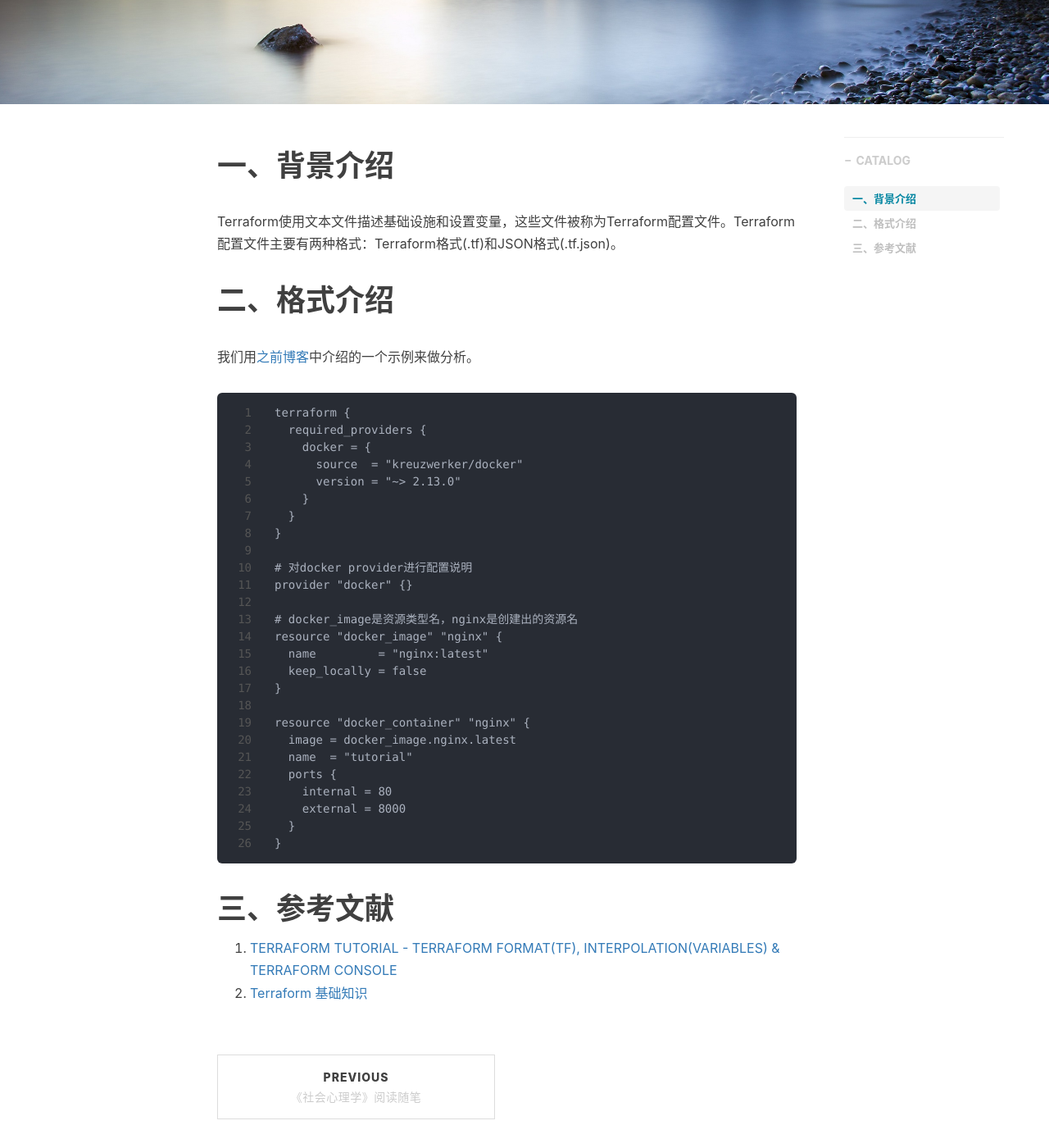
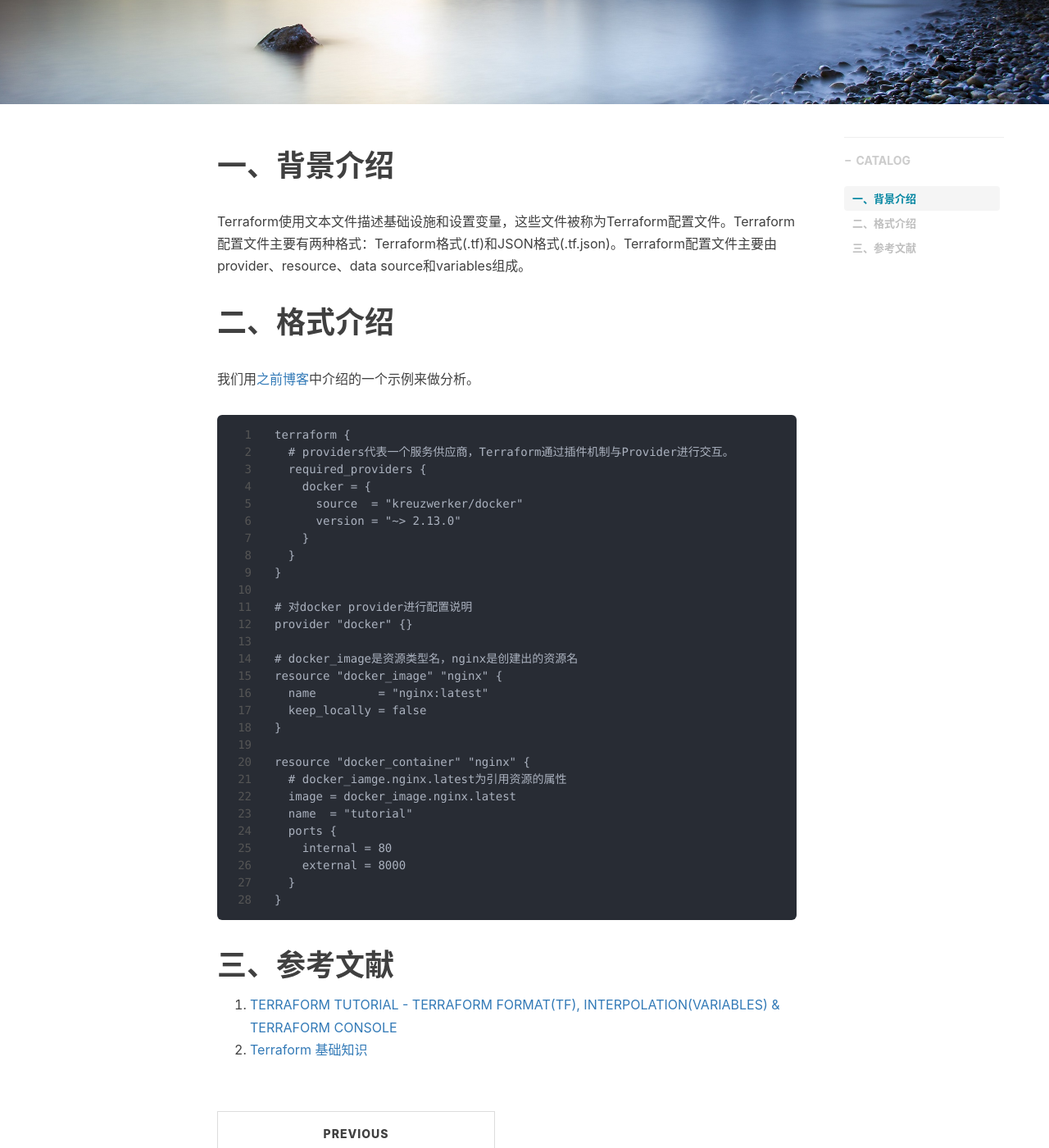
Before and after one commit to shihai1991/shihai1991.github.io, a Jekyll site: the page built from _posts/2022-10-14-Terraform format介绍.md, in a window 1280 px wide and 1400 px high, scrolled down 330 px. Shown: the whole window at 82% size. Built offline with Jekyll 4.4.1, drawn with Linux system fonts in a browser that asks for light colours; nearby versions of some CDN libraries; comment, search, counter and statistics services are not loaded.

Commit message:
Update 2022-10-14-Terraform format介绍.md

````diff
--- a/_posts/2022-10-14-Terraform format介绍.md
+++ b/_posts/2022-10-14-Terraform format介绍.md
@@ -9,12 +9,13 @@ tags:
 time: '2022.10.14 17:42:00'
 ---
 # 一、背景介绍
-Terraform使用文本文件描述基础设施和设置变量，这些文件被称为Terraform配置文件。Terraform配置文件主要有两种格式：Terraform格式(.tf)和JSON格式(.tf.json)。
+Terraform使用文本文件描述基础设施和设置变量，这些文件被称为Terraform配置文件。Terraform配置文件主要有两种格式：Terraform格式(.tf)和JSON格式(.tf.json)。Terraform配置文件主要由provider、resource、data source和variables组成。
 
 # 二、格式介绍
 我们用[之前博客](https://shihai1991.github.io/iac/2022/06/10/Terraform%E5%88%9D%E4%BD%93%E9%AA%8C/)中介绍的一个示例来做分析。
 ```
 terraform {
+  # providers代表一个服务供应商，Terraform通过插件机制与Provider进行交互。
   required_providers {
     docker = {
       source  = "kreuzwerker/docker"
@@ -33,6 +34,7 @@ resource "docker_image" "nginx" {
 }
 
 resource "docker_container" "nginx" {
+  # docker_iamge.nginx.latest为引用资源的属性
   image = docker_image.nginx.latest
   name  = "tutorial"
   ports {
````
